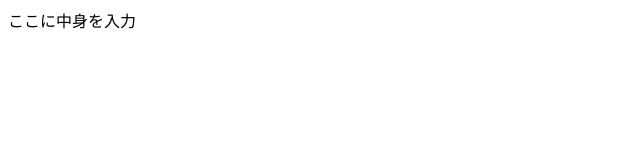
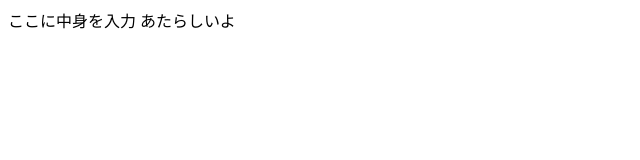
Before and after one commit to ikarashi-tasuku/pages2022, a plain HTML site: page index.html in a window 1280 px wide. Shown: the whole page, without its empty margins (0-640 px from the left). Drawn offline with Linux system fonts and the light colour scheme.

Commit message:
newでコミット

```diff
--- a/index.html
+++ b/index.html
@@ -4,5 +4,6 @@
     </head>
     <body>
         ここに中身を入力
+        あたらしいよ
     </body>
 </html>
```
